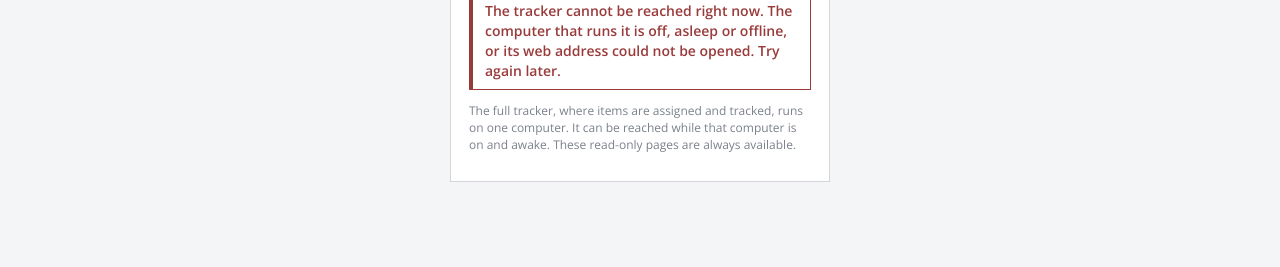
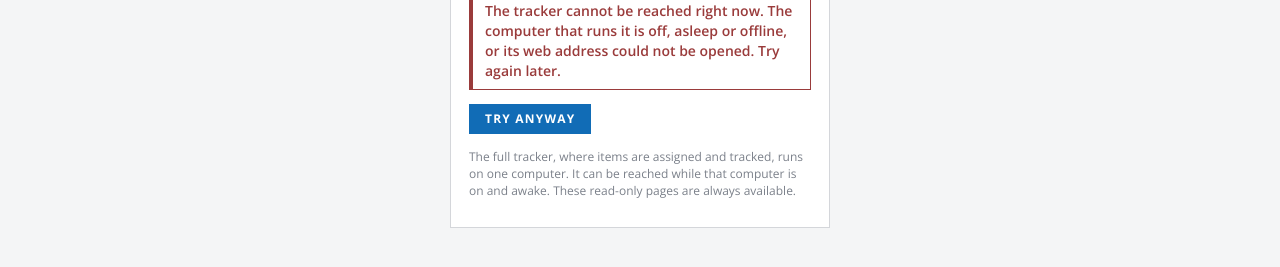
Before and after one commit to atomlinsonc/imm-tracker, a plain HTML site: page signin.html in a window 1280 px wide. Shown: the part 217-484 px from the top of the page. Drawn offline with Linux system fonts and the light colour scheme; no server answers.

Commit message:
Update 2026-11-24 19:19

```diff
--- a/signin.html
+++ b/signin.html
@@ -27,7 +27,7 @@
 <div class="card login">
   <h1>Sign in</h1>
   <p id="msg" class="intro">Checking that the tracker can be reached.</p>
-
+  <p id="open" hidden><a class="btn primary" href="https://toolbox-guarantee-alike-treating.trycloudflare.com/login" rel="noopener">Try anyway</a></p>
   <p class="small muted">The full tracker, where items are assigned and tracked, runs on one computer. It can be reached while that computer is on and awake. These read-only pages are always available.</p>
 </div>
 
@@ -35,7 +35,7 @@
 <script src="site.js?v=202611241511"></script>
 <script>
 (function () {
-  var url = "", msg = document.getElementById("msg"), done = false;
+  var url = "https://toolbox-guarantee-alike-treating.trycloudflare.com", msg = document.getElementById("msg"), done = false;
   function off() {
     if (done) return;
     done = true;
```
